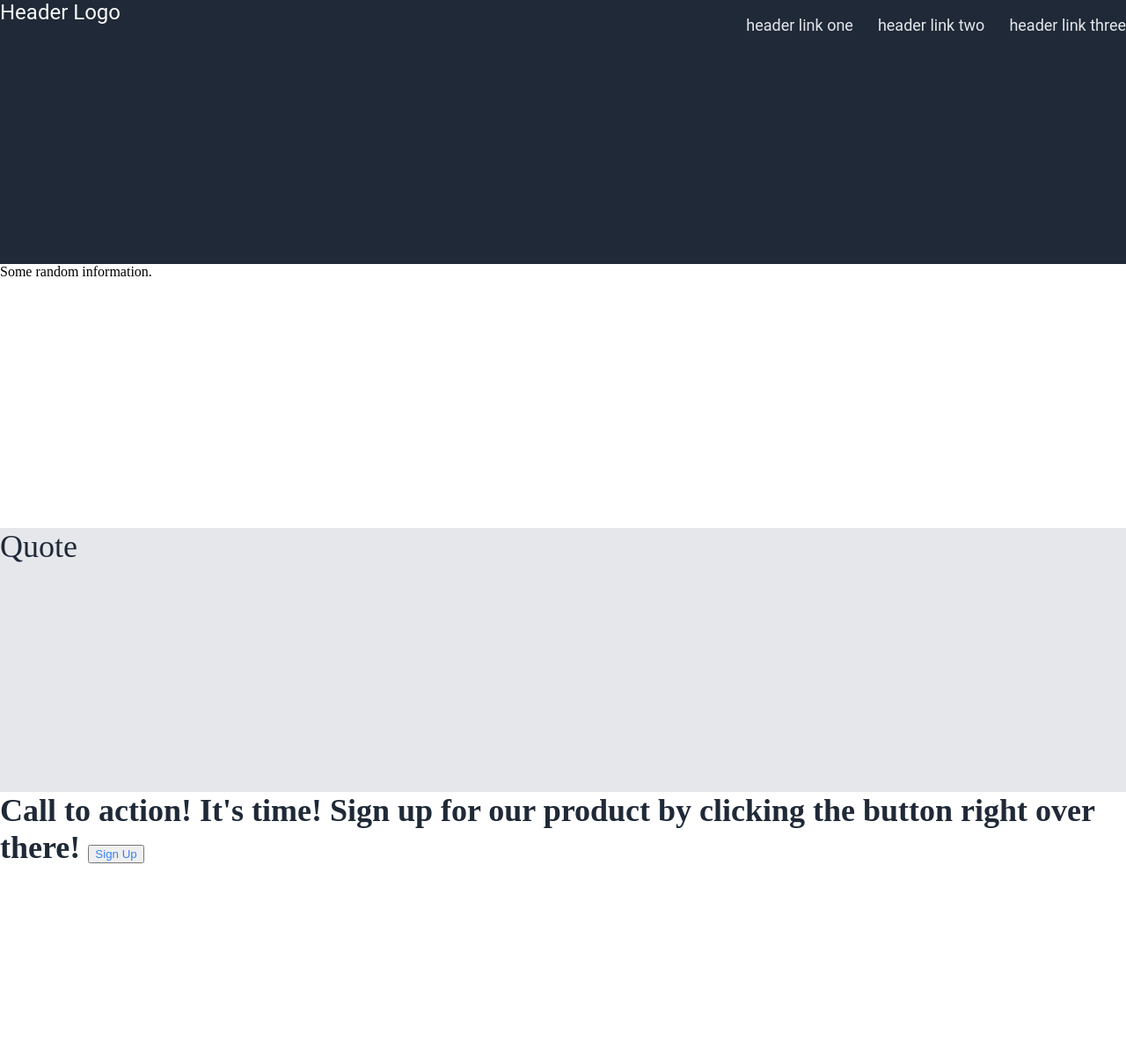
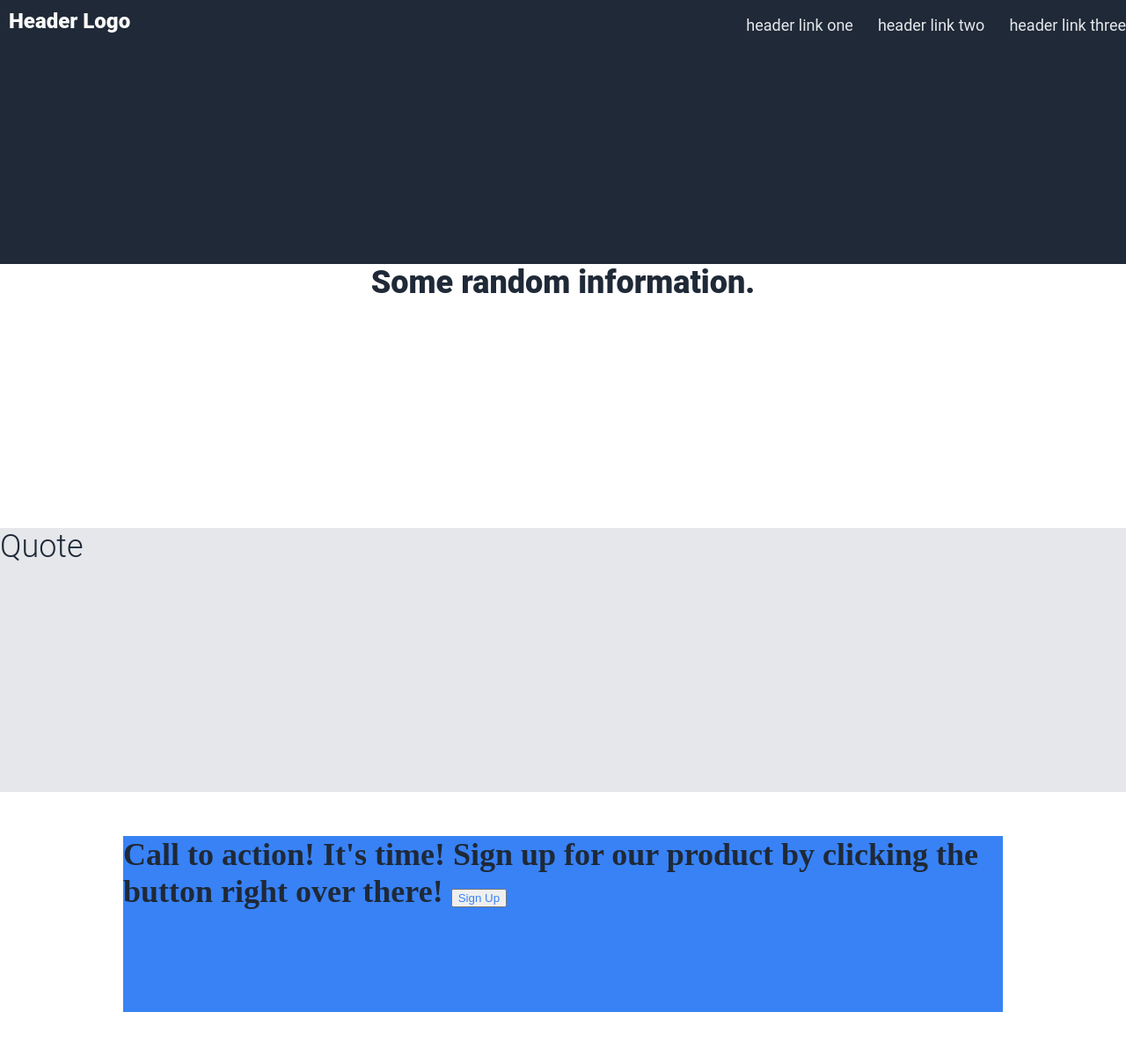
Before and after one commit to alitsaa/landing-page, a plain HTML site: page index.html in a window 1280 px wide. Shown: the whole page at 88% size. Drawn offline with Linux system fonts and the light colour scheme.

Commit message:
continued fixing button at bottom

```diff
--- a/index.html
+++ b/index.html
@@ -7,13 +7,14 @@
     <title>Landing Page</title>
 </head>
 <body>
-    <div class="header"> Header Logo
+    <div class="header"> <div class="logo"> Header Logo </div>
         <ul>
             <li>header link one</li>
             <li>header link two</li>
             <li>header link three</li>
         </ul>
     </div>
+
     <div class="info"> Some random information.
         <div class="photo-box">
 
@@ -26,11 +27,12 @@
     <div class="quote"> Quote
 
     </div>
+    <div class="bottom">
     <div class="action">
         Call to action! It's time!
         Sign up for our product by clicking the button right over there!
         <button>Sign Up</button>
     </div>
-
+    </div>
 </body>
 </html>
--- a/styles.css
+++ b/styles.css
@@ -2,35 +2,69 @@ body {
  margin: 0;
  padding: 0;
 }
+.logo {
+    margin: 10px;
+}
 .header {
-    font-family: 'Roboto', 'Arial';
+    font-family: 'Roboto';
     background-color: #1F2937;
     font-size: 24px;
     color: #F9FAF8;
     height: 300px;
     padding: 0;
-    margin: 0;
+    margin: 0px;
     display: flex;
     justify-content: space-between;
 }
+
+.logo {
+    font-size: 24px;
+    color: #F9FAF8;
+    font-weight: 900;
+    margin-top: 10px;
+
+}
 .info {
+    font-family: 'Roboto';
     background-color: white;
+    height: 300px;
+    font-size: 36px;
+    color: #1F2937;
+    font-weight: 900;
+    display: flex;
+    flex-direction: row;
+    justify-content: center;
+    margin: 0;
+    padding: 0;
+
+}
+.quote {
+    font-family: 'Roboto';
+    background-color: #E5E7EB;
+    font-size: 36px;
+    color: #1F2937;
+    font-weight: 300;
     height: 300px;
 
 }
-.quote {
-    background-color: #E5E7EB;
-    font-size: 36px;
-    color: #1F2937;
-    font-weight: 300px;
+.bottom {
+    background-color: white;
     height: 300px;
+    max-width: 1000px;
+    display: flex;
+    flex-direction: column;
+    justify-content: center;
+    align-items: center;
+    margin-right: auto;
+    margin-left: auto;
 
 }
 .action {
+    background-color: #3882F6;
     font-size: 36px;
     font-weight: 900;
     color: #1F2937;
-    height: 300px;
+    height: 200px;
 }
 button {
     color: #3882F6;
@@ -44,3 +78,8 @@ ul {
     color: #E5E7EB;
     gap: 28px;
 }
+li {
+    display: flex;
+    flex-direction: row;
+    justify-content: center;
+}
```
